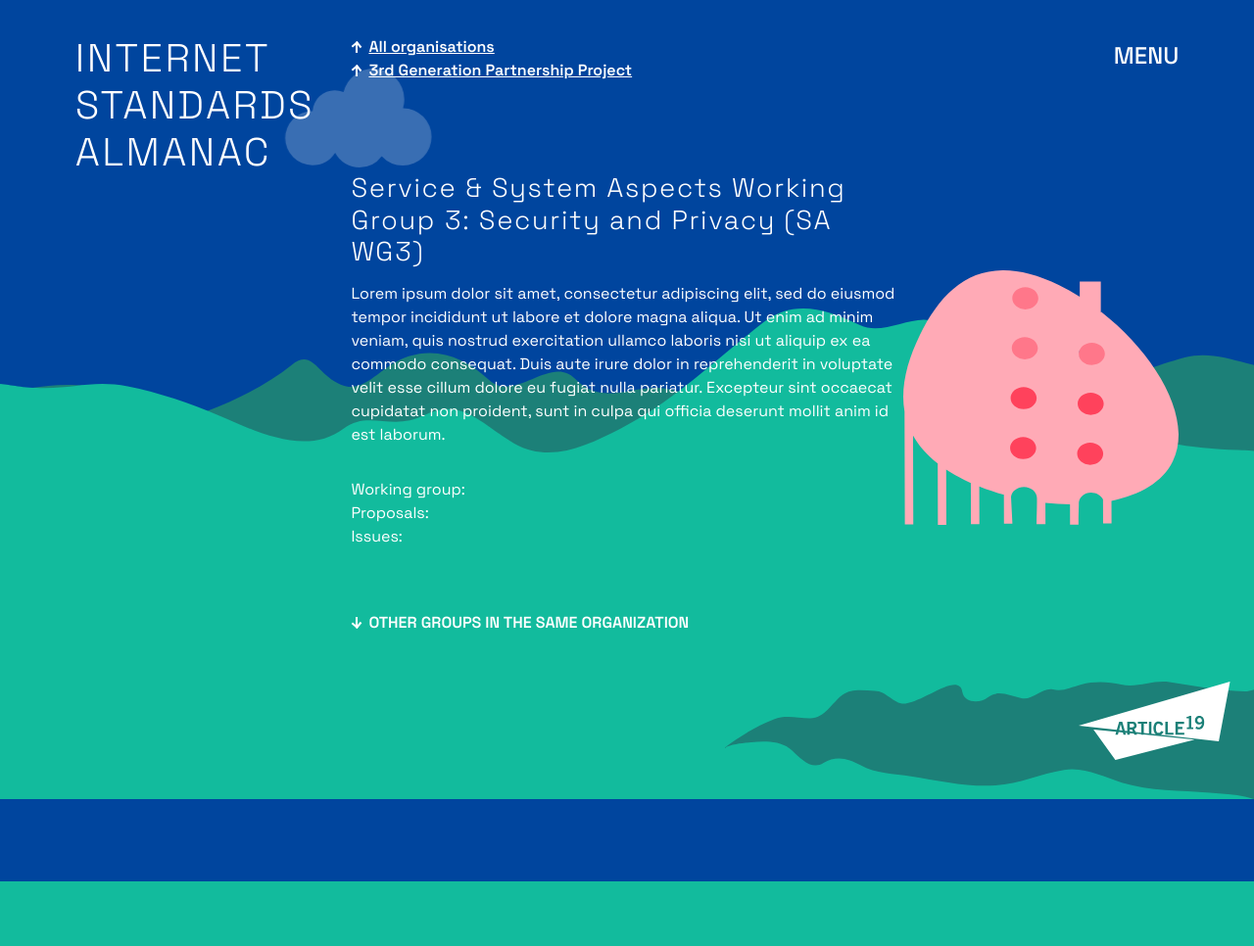
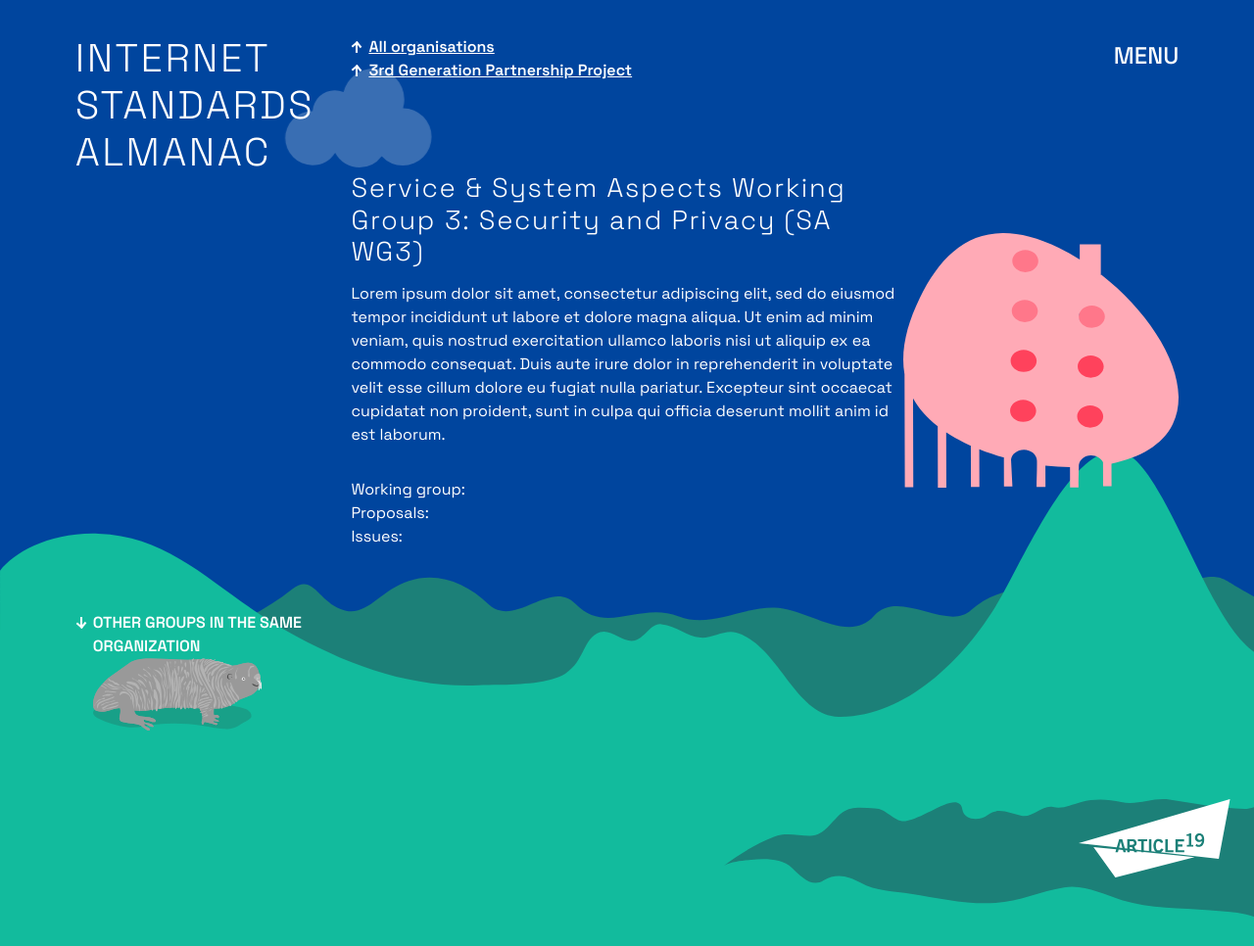
Before and after one commit to u451f/almanac.article19.org, a Jekyll site: the page built from 3gpp/_posts/2022-10-01-3gpp-security-privacy.html, in a window 1280 px wide. Shown: the whole page at 98% size. Built offline with Jekyll 4.4.1, drawn with Linux system fonts in a browser that asks for light colours; before the commit the page ends 900 px from its top, so only the background shows below that.

Commit message:
deco and backgrounds

```diff
--- a/_sass/main.scss
+++ b/_sass/main.scss
@@ -50,15 +50,18 @@
 }
 
 #intro, #post {
-    background: url(backgrounds/layer2.svg), url(backgrounds/layer1.svg);
+    background-image: url(backgrounds/layer2repeatable.svg), url(backgrounds/layer1repeatable.svg);
     background-position: left bottom, left bottom;
-    background-repeat: no-repeat, no-repeat;
-    /*background-size: contain, contain;*/
+    background-repeat: repeat-x, repeat-x;
+}
+
+.org #post, .post #intro {
+    background-image: url(backgrounds/layer6repeatable.svg), url(backgrounds/layer1repeatableshort.svg);
+    margin-bottom: -1px;
 }
 
 #intro {
     padding-bottom: 0;
-    min-height: 300px;
 }
 
 #post-list, #org-list {
@@ -71,8 +74,26 @@
     position: absolute;
 }
 
+#org-list #org-irtf::after {
+    content: url(backgrounds/layer3.svg);
+    margin-left: calc(var(--hspace)*-1);
+    position: absolute;
+}
+
+#org-list #org-ietf::after {
+    content: url(backgrounds/layer4.svg);
+    margin-right: calc(var(--hspace)*-1);
+    position: absolute;
+}
+
+#org-list #org-iso::after {
+    content: url(backgrounds/layer7.svg);
+    right: calc(var(--hspace)*-1);
+    position: absolute;
+}
+
 #org-list #org-atis::before {
-    content: url(../images/decorative/tree-leaf.svg);
+    content: url(../images/decorative/tree-leaves.svg);
     display: block;
     margin: auto;
     text-align: center;
@@ -80,6 +101,17 @@
 
 #org-list #org-ieee::before {
     content: url(../images/decorative/tree.svg);
+}
+
+#org-list #org-itu-t::before {
+    content: url(../images/decorative/tree-monstera.svg);
+    display: block;
+    margin: auto;
+    text-align: center;
+}
+
+.all-groups::after {
+    content: url(../images/decorative/animal-nacktmull.svg);
 }
 
 pre {
@@ -201,11 +233,11 @@
 }
 
 #footer {
-    /*padding: 2.5em var(--hspace);*/
     min-height: 120px;
-    background: #12bb9d url(backgrounds/layer4.svg) no-repeat right center;
+    background: #12bb9d url(backgrounds/layer4.svg) no-repeat right top;
     background-size: contain;
     text-align: right;
+    border-bottom: 30px solid #12bb9d;
 }
 
 #footer a {
@@ -444,6 +476,7 @@
     position: relative;
 }
 
+/*
 #org-list .org .img-logo {
     width: 33%;
     height: auto;
@@ -452,6 +485,7 @@
     bottom: 0;
     right: 0;
 }
+*/
 
 .mobile #org-list .org .excerpt {
     display: none;
@@ -527,6 +561,10 @@
     background-position: 0 6px;
     background-size: 12px 12px;
     padding-left: 18px;
+}
+
+#post-list {
+    padding-top: 1em;
 }
 
 #post-list .grid {
@@ -623,7 +661,7 @@
         width: 30%;
     }
     .ogrid .org#org-atis {
-        margin-top: -20%;
+        margin-top: -10%;
     }
     .ogrid .org#org-3gpp {
         margin-top: -2%;
@@ -638,10 +676,7 @@
         width: 50%;
     }
     .ogrid .org#org-iso {
-        margin-top: -7%;
-    }
-    .ogrid .org#org-itu-t {
-        padding-top: 5%;
+        margin-top: -4%;
     }
     .ogrid .org#org-w3c {
         margin-top: -20%;
@@ -652,8 +687,8 @@
         grid-row-gap: 2em;
     }
 
-    /* align the single group logo*/
-    .post #content > .section > .section-content > .grid {
+    /* align the single group image */
+    .post #content > .section:first-child .grid .logo {
         align-items: flex-end;
         justify-content: center;
         align-content: flex-end;
@@ -675,7 +710,7 @@
 
     .post .logo {
         width: 100%;
-        max-height: 50vh;
+        max-height: 350px;
         margin-top: -4vh;
     }
 }
@@ -700,7 +735,7 @@
         grid-template-columns: 1fr 1fr 1fr 1fr;
     }
 
-    #breadcrumbs, #main-text, .all-groups {
+    #breadcrumbs, #main-text /*, .all-groups */ {
         grid-column-start: 2;
         grid-column-end: 4;
     }
@@ -719,7 +754,7 @@
     }
 
     /* homepage */
-    #intro img {
+    .default #intro img {
         margin-top: 100px;
     }
 }
```
